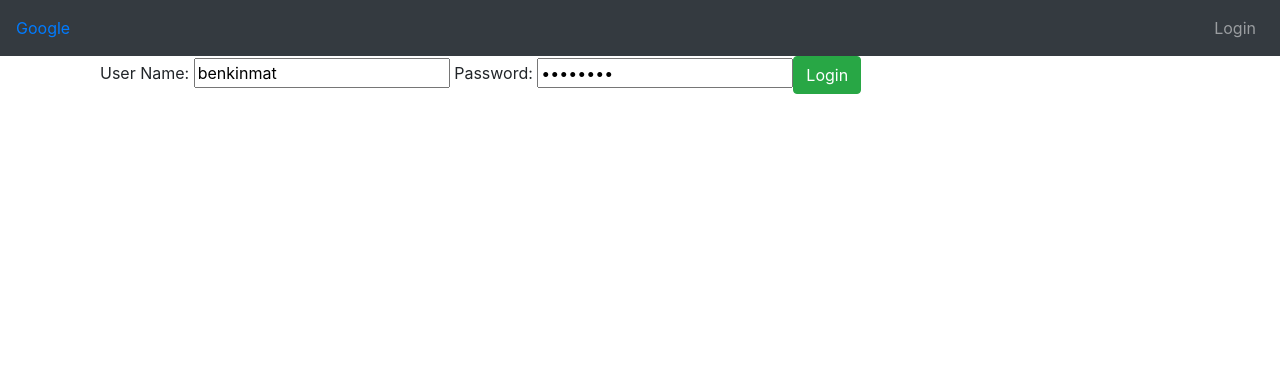
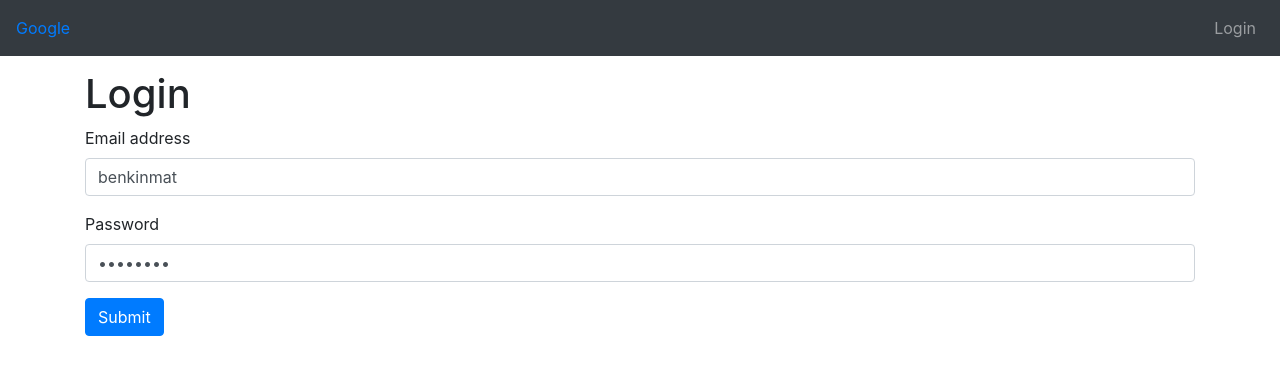
Before and after one commit to hodientuananh/udemy-angular7, an Angular app: page / in a window 1280 px wide. Shown: the top 374 px of the page. Built offline with nearby package versions, Linux system fonts and the light colour scheme.

Commit message:
change todo list with style

```diff
--- a/src/app/app.component.css
+++ b/src/app/app.component.css
@@ -0,0 +1 @@
+body { padding-top: 70px; }
--- a/src/app/app.component.html
+++ b/src/app/app.component.html
@@ -1,10 +1,9 @@
-<!--The content below is only a placeholder and can be replaced.-->
+<header>
+    <app-menu></app-menu>
+</header>
 
-<!-- <app-welcome></app-welcome> -->
-
-<!-- <app-login></app-login> -->
-
-<app-menu></app-menu>
-<div class="container">
-  <router-outlet></router-outlet>
-</div>
+<body>
+  <div class="container">
+    <router-outlet></router-outlet>
+  </div>
+</body>
--- a/src/app/app.component.ts
+++ b/src/app/app.component.ts
@@ -3,7 +3,6 @@ import { Component } from '@angular/core';
 @Component({
   selector: 'app-root',
   templateUrl: './app.component.html',
-  // template: '<h1>{{title}}</h1>',
   styleUrls: ['./app.component.css']
 })
 export class AppComponent {
--- a/src/app/list-todos/list-todos.component.html
+++ b/src/app/list-todos/list-todos.component.html
@@ -7,22 +7,26 @@
     <caption>My Todo List</caption>
     <thead>
       <tr>
-        <th>id</th>
-        <th>description</th>
+        <th>ID</th>
+        <th>Description</th>
         <th>Target Date</th>
-        <th>is Completed</th>
+        <th>Completed</th>
         <th>Update</th>
         <th>Delete</th>
       </tr>
     </thead>
     <tbody>
       <tr *ngFor="let todo of todos">
-        <td>{{todo.id}}</td>
-        <td>{{todo.description}}</td>
-        <td>{{todo.targetDate | date}}</td>
-        <td>{{todo.done}}</td>
-        <td><button (click)="updateTodo(todo.id)" class="btn btn-success">Update</button></td>
-        <td><button (click)="deleteTodo(todo.id)" class="btn btn-danger">Delete</button></td>
+        <td [ngClass]="todo.done === true ? 'table-success' : 'table-warning'">{{todo.id}}</td>
+        <td [ngClass]="todo.done === true ? 'table-success' : 'table-warning'">{{todo.description}}</td>
+        <td [ngClass]="todo.done === true ? 'table-success' : 'table-warning'">{{todo.targetDate | date}}</td>
+        <td [ngClass]="todo.done === true ? 'table-success' : 'table-warning'">{{todo.done}}</td>
+        <td [ngClass]="todo.done === true ? 'table-success' : 'table-warning'">
+          <button (click)="updateTodo(todo.id)" class="btn btn-info">Update</button>
+        </td>
+        <td [ngClass]="todo.done === true ? 'table-success' : 'table-warning'">
+          <button (click)="deleteTodo(todo.id)" class="btn btn-danger">Delete</button>
+        </td>
       </tr>
     </tbody>
   </table>
--- a/src/app/list-todos/list-todos.component.ts
+++ b/src/app/list-todos/list-todos.component.ts
@@ -36,10 +36,8 @@ export class ListTodosComponent implements OnInit {
   }
 
   deleteTodo(id){
-    // console.log(`delete id: ${id}`);
     this.todoService.deleteTodo('benkinmat', id).subscribe(
       response => {
-        console.log(response);
         this.message = `Delete of Todo ${id} Successful!`;
         this.refreshTodo();
       }
--- a/src/app/login/login.component.html
+++ b/src/app/login/login.component.html
@@ -1,13 +1,15 @@
 <h1>Login</h1>
 
-<div class="container">
-   <div class="alert alert-warning" *ngIf="invalidLogin">{{errorMessage}}</div>
+<div class="alert alert-warning" *ngIf="invalidLogin">{{errorMessage}}</div>
 
-<div>
-  User Name: <input type="text" name="username" [(ngModel)]="username">
-  Password: <input type="password" name="password" [(ngModel)]="password">
-
-  <button (click)=handleJwtAuthLogin() class="btn btn-success">Login</button>
-</div>
-
-</div>
+<form>
+  <div class="form-group">
+    <label for="username">Email address</label>
+    <input type="email" class="form-control" id="username" [(ngModel)]="username" name="username">
+  </div>
+  <div class="form-group">
+    <label for="password">Password</label>
+    <input type="password" class="form-control" [(ngModel)]="password" id="password" name="password">
+  </div>
+  <button (click)=handleJwtAuthLogin() type="submit" class="btn btn-primary">Submit</button>
+</form>
--- a/src/app/menu/menu.component.html
+++ b/src/app/menu/menu.component.html
@@ -1,4 +1,3 @@
-<header>
 <nav class="navbar navbar-expand-md navbar-dark bg-dark fixed-top">
   <div><a href="https://www.google.com">Google</a></div>
 
@@ -11,4 +10,3 @@
     <li><a *ngIf="this.hardcodeAuthenticationService.isUserLoggedIn()" routerLink="/logout" class="nav-link">Logout</a></li>
   </ul>
 </nav>
-</header>
--- a/src/app/todo/todo.component.html
+++ b/src/app/todo/todo.component.html
@@ -1,10 +1,10 @@
-<div class="container">
 <div class="alert alert-warning" *ngIf="todoForm.dirty && todoForm.invalid">Enter valid values</div>
 <div class="alert alert-warning" *ngIf="description.invalid">Enter description with mininal length = 5</div>
 <div class="alert alert-warning" *ngIf="targetDate.invalid">Enter valid date</div>
 
 <form (ngSubmit)="!todoForm.invalid && saveTodo()" #todoForm="ngForm">
   <h1>Update Todo</h1>
+
   <fieldset class="form-group">
     <label>Description</label>
     <input type="text"
@@ -15,14 +15,21 @@
   </fieldset>
 
   <fieldset class="form-group">
+    <label class="form-check-inline">
+      <input type="checkbox"
+      [(ngModel)]="todo.done"
+      name="done">Is Completed</label>
+  </fieldset>
+
+  <fieldset class="form-group">
     <label>Target Date</label>
     <input type="date"
       #targetDate="ngModel"
       [ngModel]="todo.targetDate | date:'yyyy-MM-dd'"
-        (ngModelChange)="todo.targetDate = $event" class="form-control" name="targetDate" required>
+      (ngModelChange)="todo.targetDate = $event"
+      class="form-control"
+      name="targetDate" required>
   </fieldset>
 
   <button type="submit" class="btn btn-success">Save</button>
 </form>
-
-</div>
--- a/src/app/todo/todo.component.ts
+++ b/src/app/todo/todo.component.ts
@@ -35,7 +35,6 @@ export class TodoComponent implements OnInit {
       this.todoService.createTodo('benkinmat', this.todo)
       .subscribe(
         response => {
-          console.log(response);
           this.router.navigate(['todos']);
         }
       )
@@ -44,7 +43,6 @@ export class TodoComponent implements OnInit {
       this.todoService.updateTodo('benkinmat', this.id, this.todo)
       .subscribe(
         response => {
-          console.log(response);
           this.router.navigate(['todos']);
         }
       )
```
Also changed, not shown: src/app/todo/todo.component.css (line endings or trailing spaces), 10 other files (tests, documents, lock files or other folders). Lines whose indentation alone changed are shown as unchanged.
